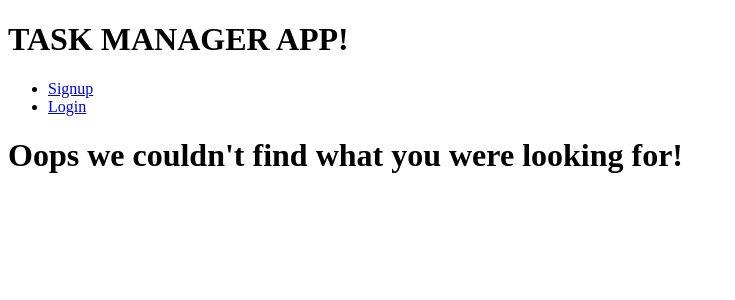
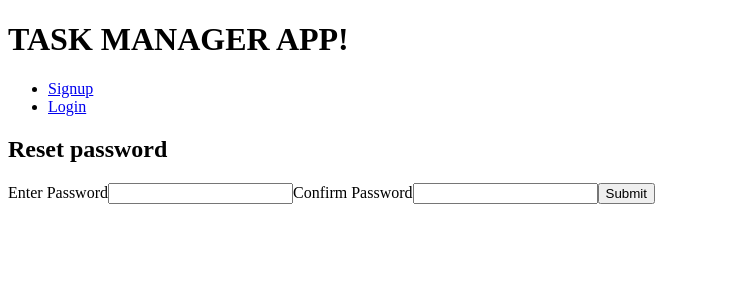
Before and after one commit to Jonathan-Wong-Code/Fullstack-Task-Manager, a React (Create React App) app in the folder client/: page /resetPassword/1 in a window 1280 px wide. Shown: the top 300 px of the page, without its empty margins (0-735 px from the left). Built offline with nearby package versions, Linux system fonts and the light colour scheme; no server answers.

Commit message:
Added ResetPassword from email token feature

```diff
--- a/client/src/App.js
+++ b/client/src/App.js
@@ -9,6 +9,7 @@ import ForgotPassword from "./components/ForgotPassword";
 import Dashboard from "./components/Dashboard";
 import Header from "./components/Header";
 import LoginPage from "./components/LoginPage";
+import ResetPassword from "./components/ResetPassword";
 import Signup from "./components/Signup";
 import NotFoundPage from "./components/NotFoundPage";
 import { TaskProvider } from "./context/task-context";
@@ -48,6 +49,10 @@ function App() {
             <PrivateRoute path="/edit/:id" component={EditTask} />
             <PublicRoute path="/signup" component={Signup} />
             <PublicRoute path="/forgotPassword" component={ForgotPassword} />
+            <PublicRoute
+              path="/resetPassword/:token"
+              component={ResetPassword}
+            />
             <Route component={NotFoundPage} />
           </Switch>
         </TaskProvider>
--- a/client/src/async-helpers/auth.js
+++ b/client/src/async-helpers/auth.js
@@ -88,3 +88,34 @@ export async function sendResetToken(email, dispatch) {
     });
   }
 }
+
+export async function resetPassword(
+  dispatch,
+  password,
+  confirmPassword,
+  token
+) {
+  try {
+    const response = await axios({
+      method: "PATCH",
+      url: `http://localhost:3000/api/v1/users/resetPassword/${token}`,
+      withCredentials: true,
+      data: {
+        password,
+        confirmPassword
+      }
+    });
+
+    if (response.data.user) {
+      dispatch({
+        type: LOGIN_SUCCESS,
+        user: response.data.user
+      });
+    }
+  } catch (error) {
+    dispatch({
+      type: AUTH_ERROR,
+      message: error.response.data.message
+    });
+  }
+}
--- /dev/null
+++ b/client/src/components/ResetPassword.js
@@ -0,0 +1,57 @@
+import React, { useReducer } from "react";
+import { useAuthState, useAuthDispatch } from "./../context/auth-context";
+import { resetPassword } from "./../async-helpers/auth";
+
+const reducer = (state, newState) => {
+  return { ...state, ...newState };
+};
+
+function ResetPassword({ match }) {
+  const [{ password, confirmPassword }, setState] = useReducer(reducer, {
+    password: "",
+    confirmPassword: ""
+  });
+
+  const dispatch = useAuthDispatch();
+  const { error } = useAuthState();
+
+  const handleSubmit = async e => {
+    e.preventDefault();
+    await resetPassword(
+      dispatch,
+      password,
+      confirmPassword,
+      match.params.token
+    );
+    setState({
+      password: "",
+      confirmPassword: ""
+    });
+  };
+
+  return (
+    <div>
+      <h2>Reset password</h2>
+      <form action="" onSubmit={handleSubmit}>
+        <label htmlFor="reset-password">Enter Password</label>
+        <input
+          type="text"
+          id="reset-password"
+          value={password}
+          onChange={e => setState({ password: e.target.value })}
+        />
+        <label htmlFor="reset-confirm-password">Confirm Password</label>
+        <input
+          type="text"
+          id="reset-confirm-password"
+          value={confirmPassword}
+          onChange={e => setState({ confirmPassword: e.target.value })}
+        />
+        <button type="submit">Submit</button>
+      </form>
+      {error && <p>{error}</p>}
+    </div>
+  );
+}
+
+export default ResetPassword;
```
Also changed, not shown: 1 other file (tests, documents, lock files or other folders).
